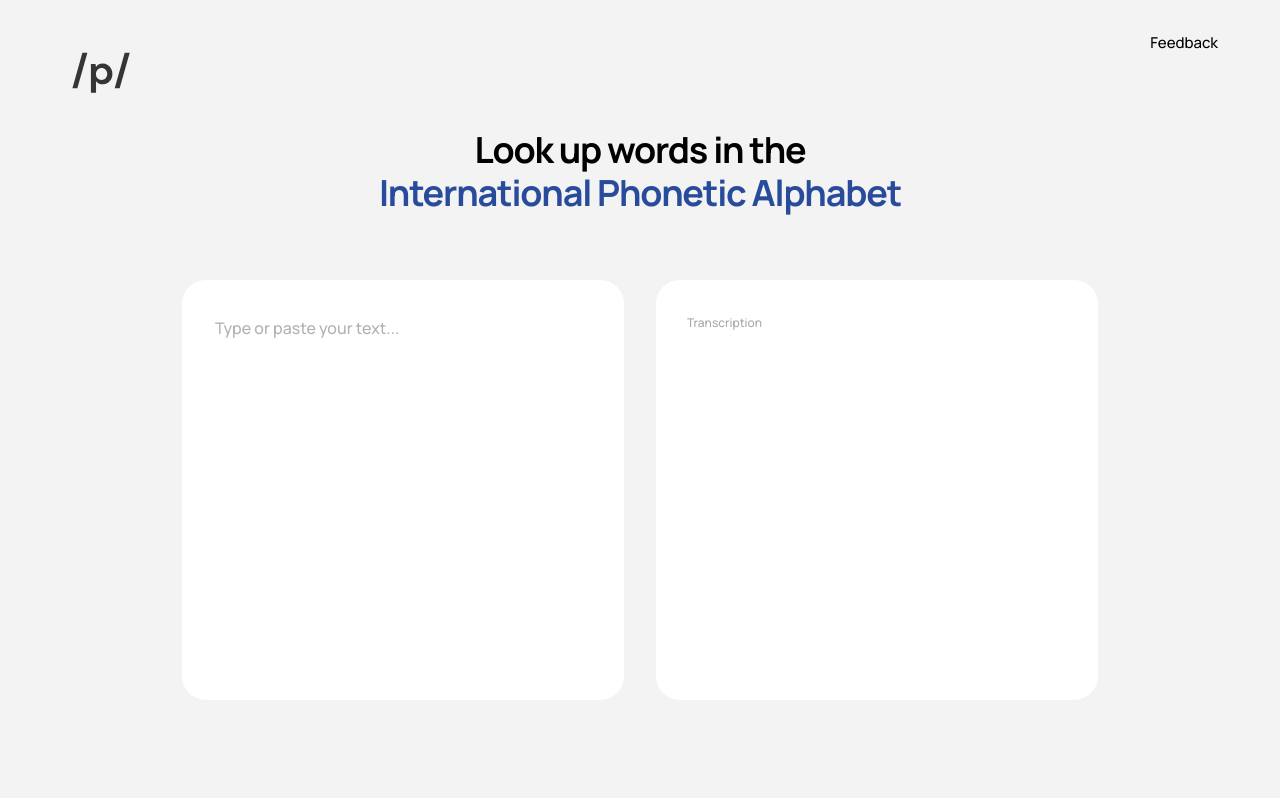
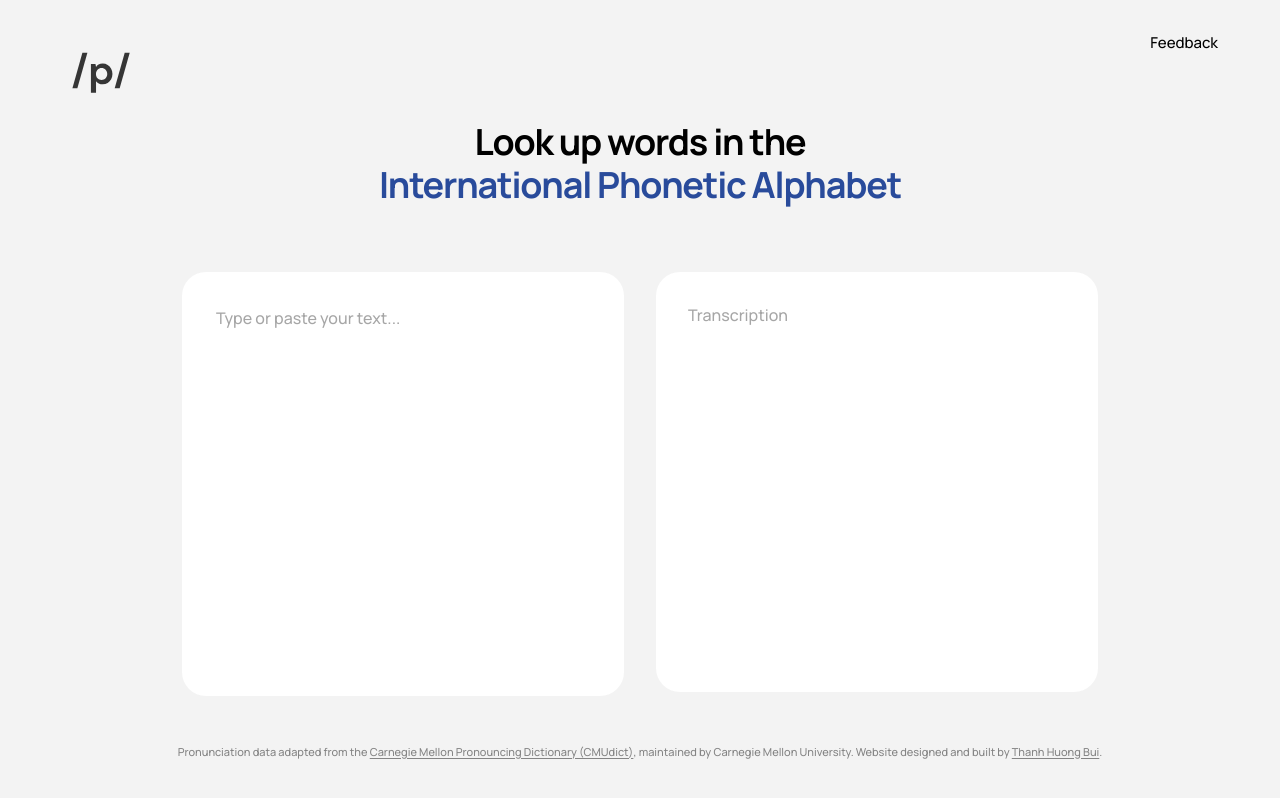
Before and after one commit to buithanhhuong412/phonety, a React (Vite) app: page / in a window 1280 px wide. Built offline with nearby package versions, Linux system fonts and the light colour scheme; a web font is replaced by a local one; what @stdlib/datasets-cmudict would draw is missing.

Commit message:
Add source link and my name

```diff
--- a/src/App.tsx
+++ b/src/App.tsx
@@ -441,6 +441,30 @@ function App() {
         </div>
       </section>
 
+      <footer className="footer">
+        <p>
+          Pronunciation data adapted from the{" "}
+          <a
+            href="https://github.com/cmusphinx/cmudict"
+            target="_blank"
+            rel="noopener noreferrer"
+          >
+            Carnegie Mellon Pronouncing Dictionary (CMUdict)
+          </a>
+          , maintained by Carnegie Mellon University.
+          {" "}
+          Website designed and built by{" "}
+          <a
+            href="https://buithanhuong.com"
+            target="_blank"
+            rel="noopener noreferrer"
+          >
+            Thanh Huong Bui
+          </a>
+          .
+        </p>
+      </footer>
+
       {feedbackOpen && (
         <div
           className="feedback-overlay"
--- a/src/index.css
+++ b/src/index.css
@@ -1,9 +1,17 @@
+:root {
+  --color-primary: #22368F;
+  --color-background: #ffffff;
+  --color-surface: #ffffff;
+  --color-text: #000000;
+
+  --font-primary: "Manrope", sans-serif;
+}
 
 * {
   box-sizing: border-box;
-  font-family: "Manrope", sans-serif;
+  font-family: var(--font-primary);
   font-weight: 500;
-  color: #000;
+  color: var(--color-text);
 }
 
 html,
@@ -69,6 +77,7 @@ button {
   display: block;
   width: auto;
   height: 80px;
+  color: var(--color-text)
 }
 
 .header-right {
@@ -95,7 +104,7 @@ button {
 
 .hero {
   flex-shrink: 0;
-  margin-top: 16px;
+  margin-top: 8px;
   text-align: center;
 }
 
@@ -138,7 +147,7 @@ button {
   min-width: 0;
   min-height: 420px;
 
-  padding: 34px 31px;
+  padding: 32px 32px;
 
   display: flex;
   flex-direction: column;
@@ -146,14 +155,14 @@ button {
   background: #fff;
   border-radius: 24px;
 
-  font-size: 13px;
+  font-size: 15px;
   line-height: 1.8;
 }
 
 .input-card textarea {
   width: 100%;
   min-width: 0;
-  min-height: 292px;
+  min-height: 360px;
 
   flex: none;
 
@@ -163,14 +172,14 @@ button {
   overflow: hidden;
 
   background: transparent;
-  color: #202020;
+  color: #000;
 
   font: inherit;
   line-height: 1.8;
 }
 
 .input-card textarea::placeholder {
-  color: #202020;
+  color: #000;
   opacity: 0.35;
 }
 
@@ -204,7 +213,7 @@ button {
 
   position: relative;
 
-  padding: 34px 31px;
+  padding: 32px 32px;
 
   display: flex;
   flex-direction: column;
@@ -222,12 +231,12 @@ button {
   width: 10px;
   height: 10px;
 
-  border: 1px solid #111;
+  border: 1px solid #000;
   border-radius: 50%;
 }
 
 .radio.checked {
-  background: #111;
+  background: #000;
   box-shadow: inset 0 0 0 2px #fff;
 }
 
@@ -239,14 +248,14 @@ button {
 .results {
   display: flex;
   flex-direction: column;
-  gap: 18px;
+  gap: 32px;
 }
 
 .result {
   flex-shrink: 0;
   min-width: 0;
-  font-size: 12px;
-  line-height: 1.45;
+  font-size: 15px;
+  line-height: 1.8;
   overflow-wrap: break-word;
 }
 
@@ -258,16 +267,16 @@ button {
 }
 
 .original {
-  color: #111;
+  color: #000;
 }
 
 .phonetics {
-  margin-top: 3px !important;
+  margin-top: 0px !important;
   color: #294b9b;
 }
 
 .empty-result {
-  font-size: 12px;
+  font-size: 16px;
   opacity: 0.35;
 }
 
@@ -355,11 +364,11 @@ button {
 }
 
 .aligned-line + .aligned-line {
-  margin-top: 0;
+  margin-top: 8px;
 }
 
 .aligned-line .phonetics {
-  margin-top: 3px;
+  margin-top: 0px;
   max-width: 100%;
 
   white-space: normal;
@@ -388,12 +397,12 @@ button {
 .feedback-popup {
   position: relative;
 
-  width: min(520px, 100%);
+  width: min(660px, 100%);
 
   padding: 32px;
 
   background: #fff;
-  border-radius: 22px;
+  border-radius: 24px;
 
   box-shadow: 0 20px 60px rgba(0, 0, 0, 0.12);
 }
@@ -408,10 +417,10 @@ button {
 
 .feedback-close {
   position: absolute;
-  top: 18px;
-  right: 20px;
+  top: 16px;
+  right: 12px;
 
-  width: 32px;
+  width: 48px;
   height: 32px;
 
   border: 0;
@@ -419,11 +428,11 @@ button {
 
   background: transparent;
 
-  font-size: 28px;
+  font-size: 36px;
   line-height: 1;
   font-weight: 400;
 
-  color: #555;
+  color: #908c8c;
 
   cursor: pointer;
 }
@@ -436,14 +445,14 @@ button {
 
   padding: 16px;
 
-  border: 1px solid #ddd;
-  border-radius: 14px;
+  border: 1px solid #fff;
+  border-radius: 18px;
 
   outline: none;
   resize: vertical;
 
   background: #f8f8f8;
-  color: #202020;
+  color: #000;
 
   font: inherit;
   font-size: 15px;
@@ -476,8 +485,8 @@ button {
 }
 
 .feedback-cancel {
-  background: #eee;
-  color: #222;
+  background: #fff;
+  color: #000;
 }
 
 .feedback-send {
@@ -528,3 +537,47 @@ button {
   font-size: 14px;
   line-height: 1.5;
 }
+
+/* =================================
+   FOOTER
+================================= */
+
+.footer {
+  width: 100%;
+  margin-top: auto;
+  padding-top: 40px;
+
+  text-align: center;
+}
+
+.footer p {
+  width: 100%;
+  margin: 0;
+  text-align: center;
+  font-family: var(--font-primary);
+  font-size: 11px;
+  line-height: 1.5;
+  font-weight: 500;
+  color: var(--color-text);
+  opacity: 0.45;
+}
+
+.footer a {
+  color: inherit;
+  text-decoration: underline;
+  text-underline-offset: 2px;
+}
+
+.footer a:hover {
+  opacity: 0.7;
+}
+
+::selection {
+  background: #000;
+  color: #fff;
+}
+
+::-moz-selection {
+  background: #000;
+  color: #fff;
+}
```
